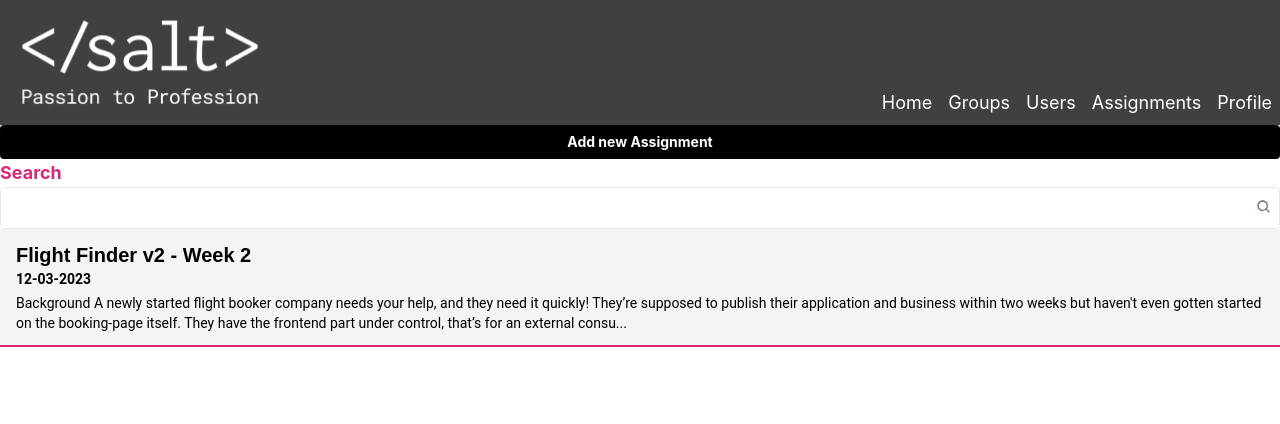
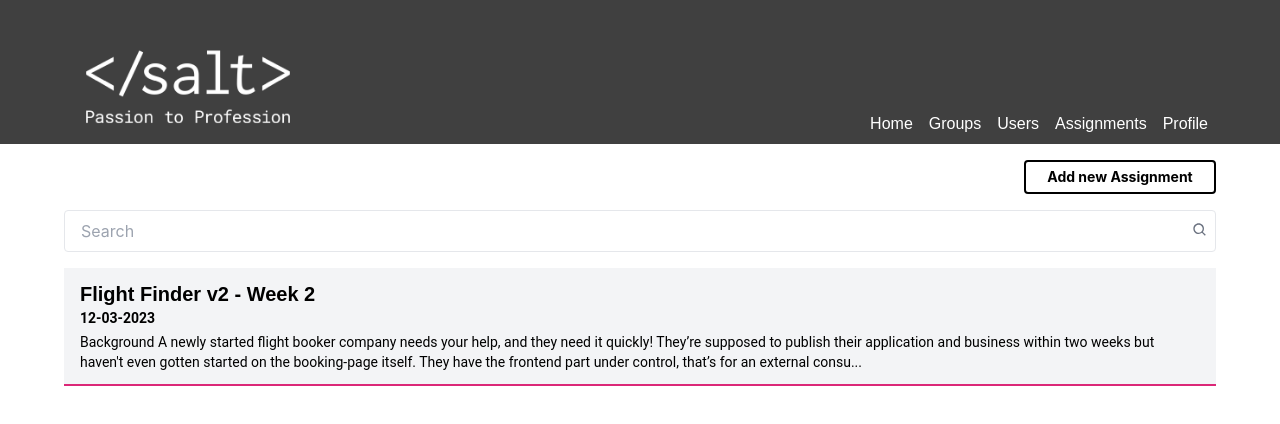
Before and after one commit to Task-Fighters/piece-of-work, a React (Create React App) app: page /home in a window 1280 px wide. Shown: the top 424 px of the page. Built offline with nearby package versions, Linux system fonts and the light colour scheme.

Commit message:
layout tweaks

```diff
--- a/src/components/Button.tsx
+++ b/src/components/Button.tsx
@@ -5,7 +5,7 @@ interface ButtonProps {
 }
 
 const base_button =
-  'cursor-pointer rounded border-2 font-bold leading-none inline-block font-sans text-sm px-4 py-2 w-full';
+  'cursor-pointer rounded border-2 font-bold leading-none inline-block font-sans text-sm px-4 py-2 w-full mb-4';
 
 export const Button = ({
   label,
--- a/src/components/Header.tsx
+++ b/src/components/Header.tsx
@@ -5,18 +5,20 @@ export interface HeaderProps {
   items: { label: string; href: string }[];
 }
 
-const baseHeader = 'flex justify-between text-white bg-neutral-700';
+const baseHeader = 'text-white bg-neutral-700 mb-4 flex justify-center';
 
 export const Header = ({ items }: HeaderProps) => {
   const ulClass = 'flex my-2';
-  const liClass = 'font-normal mx-2 bottom-0 text-lg';
+  const liClass = 'font-poppins mx-2 bottom-0 text-base';
 
   return (
     <header className={baseHeader}>
-      <div className="w-60 m-5">
+      <div className="flex flex-wrap justify-between w-full max-w-6xl items-end mx-2 h-36">
+        <div className="w-52 m-5">
           <img src={darkLogo} alt="Salt logo" />
         </div>
-      <nav className="flex items-end">
+        <div>
+          <nav className="flex">
             <ul className={ulClass}>
               {items.map((item) => (
                 <li className={liClass} key={item.href}>
@@ -25,6 +27,8 @@ export const Header = ({ items }: HeaderProps) => {
               ))}
             </ul>
           </nav>
+        </div>
+      </div>
     </header>
   );
 };
--- a/src/components/Input.tsx
+++ b/src/components/Input.tsx
@@ -10,7 +10,7 @@ interface InputProps {
 }
 
 const BASE =
-  'w-full rounded border px-4 py-2 focus:outline-none focus:ring-2 focus:ring-pink-600';
+  'w-full rounded border px-4 py-2 focus:outline-none focus:ring-2 focus:ring-pink-600 mb-4';
 
 export const Input = ({
   label,
--- a/src/pages/Home.tsx
+++ b/src/pages/Home.tsx
@@ -14,10 +14,20 @@ const items = [
 
 const Home = () => {
   return (
-    <div>
+    <div className="container-xl">
       <Header items={items} />
-      <Button label="Add new Assignment" />
-      <Input icon label="Search" />
+      <div className="flex justify-center">
+        <div className="max-w-6xl mx-2">
+          <div className="float-right">
+            <div className="w-48">
+              <Button
+                buttonColor="white"
+                label="Add new Assignment"
+                onClick={() => {}}
+              />
+            </div>
+          </div>
+          <Input icon placeholder="Search" />
           <Card
             cardType="feature"
             featured="Background
@@ -38,6 +48,8 @@ And as always, we’ll send out a form on Friday to hear with everyone how it we
             title="Flight Finder v2 - Week 2"
           />
         </div>
+      </div>
+    </div>
   );
 };
 
```
Lines whose indentation alone changed are shown as unchanged.
